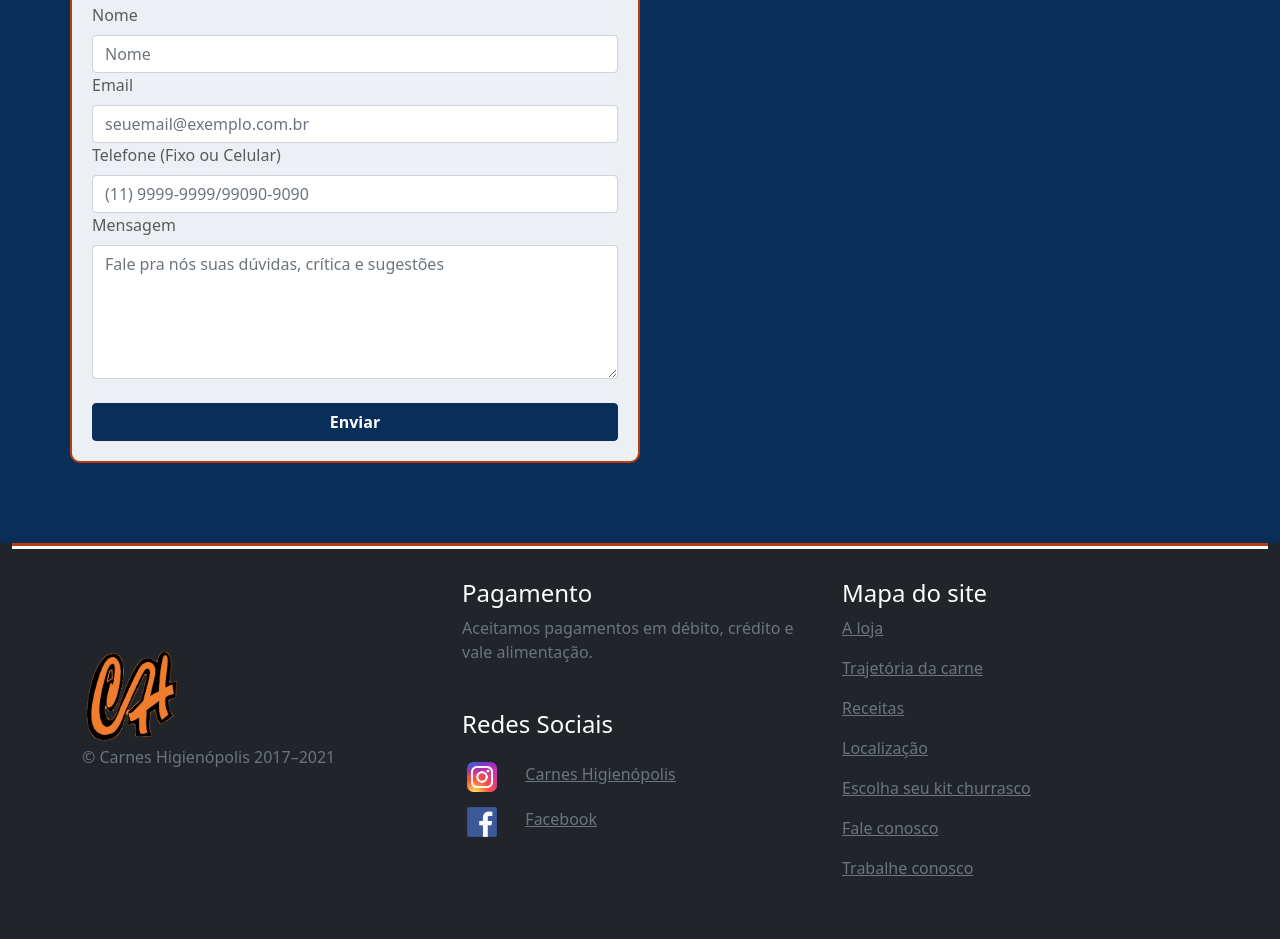
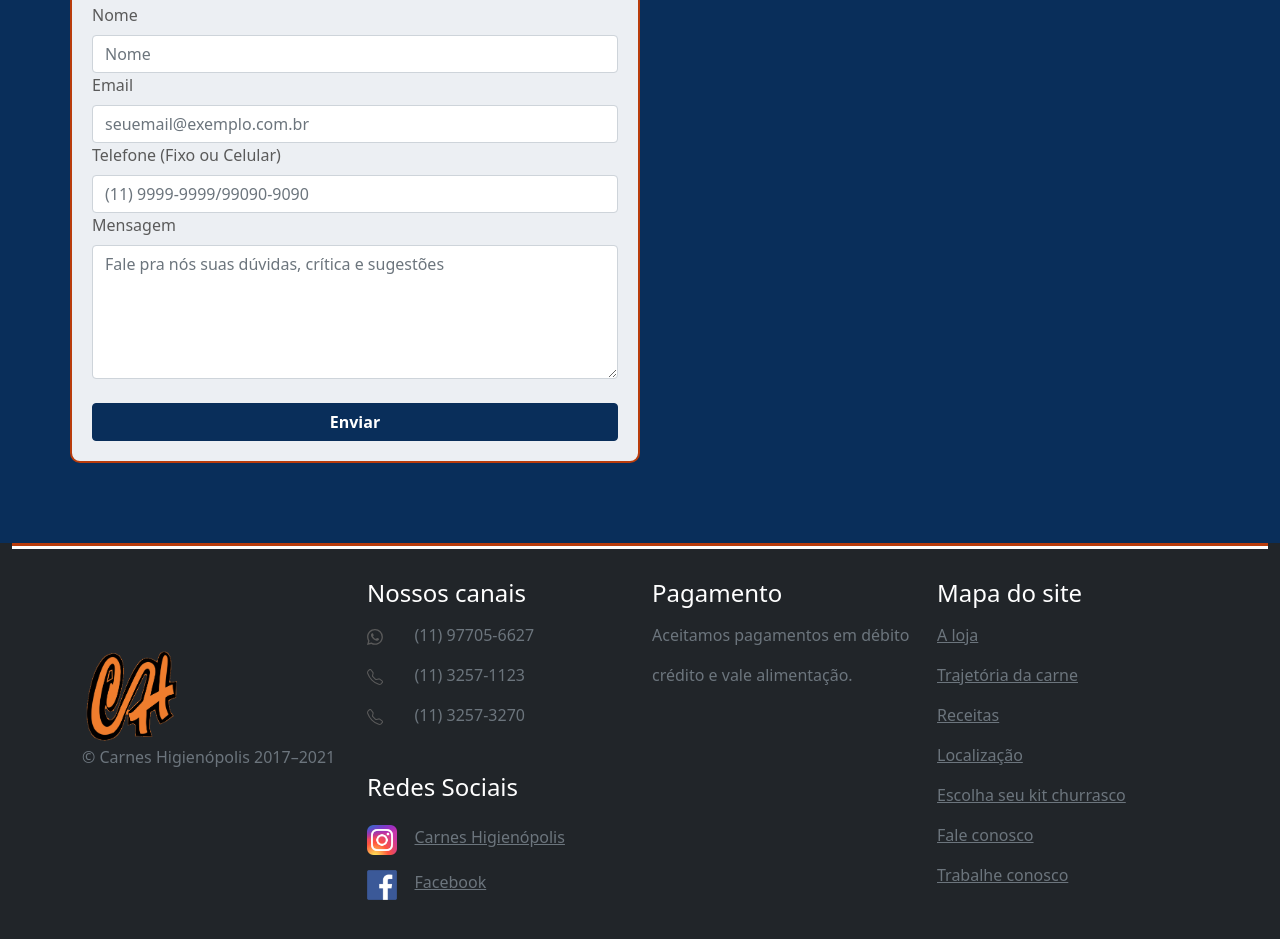
Before and after one commit to marcosalvesmacedo/site-carnes, a plain HTML site: page index.html in a window 1280 px wide. Shown: the part 4282-5221 px from the top of the page. Drawn offline with nearby package versions, Linux system fonts and the light colour scheme.

Commit message:
Ajuste de colunas no footer

```diff
--- a/css/styles.css
+++ b/css/styles.css
@@ -261,6 +261,12 @@ h1, h2, h4, span, p {
   height: 400px;
 }
 
+@media screen and (max-width: 767px) {
+  .footer-site {
+    height: 1100px;
+  }
+}
+
 /*
 ///////////////////////////////////////////////////////*/
 .modal-title {
--- a/index.html
+++ b/index.html
@@ -533,14 +533,37 @@
       <div class="belt-white-color"></div>
       <div class="container">
         <div class="row">
-          <div class="col-md-4">
+          <div class="col-md-3">
             <img class="margin-top-100px" src="assets/images/logo_novo.png" width="100px;" />
             <p class="text-muted">&copy; Carnes Higienópolis 2017–2021</p>
           </div>
-          <div class="col-md-4 ">
-            <div class="row">
-              <h4 class="margin-top-30px">Pagamento</h4>
-              <p class="text-muted">Aceitamos pagamentos em débito, crédito e vale alimentação.</p>
+          <div class="col-md-3">
+            <h4 class="margin-top-30px">Nossos canais</h4>
+            <div class="row margin-top-15px">
+              <div class="col-2">
+                <svg xmlns="http://www.w3.org/2000/svg" width="16" height="16" fill="currentColor" class="bi bi-whatsapp" viewBox="0 0 16 16">
+                  <path d="M13.601 2.326A7.854 7.854 0 0 0 7.994 0C3.627 0 .068 3.558.064 7.926c0 1.399.366 2.76 1.057 3.965L0 16l4.204-1.102a7.933 7.933 0 0 0 3.79.965h.004c4.368 0 7.926-3.558 7.93-7.93A7.898 7.898 0 0 0 13.6 2.326zM7.994 14.521a6.573 6.573 0 0 1-3.356-.92l-.24-.144-2.494.654.666-2.433-.156-.251a6.56 6.56 0 0 1-1.007-3.505c0-3.626 2.957-6.584 6.591-6.584a6.56 6.56 0 0 1 4.66 1.931 6.557 6.557 0 0 1 1.928 4.66c-.004 3.639-2.961 6.592-6.592 6.592zm3.615-4.934c-.197-.099-1.17-.578-1.353-.646-.182-.065-.315-.099-.445.099-.133.197-.513.646-.627.775-.114.133-.232.148-.43.05-.197-.1-.836-.308-1.592-.985-.59-.525-.985-1.175-1.103-1.372-.114-.198-.011-.304.088-.403.087-.088.197-.232.296-.346.1-.114.133-.198.198-.33.065-.134.034-.248-.015-.347-.05-.099-.445-1.076-.612-1.47-.16-.389-.323-.335-.445-.34-.114-.007-.247-.007-.38-.007a.729.729 0 0 0-.529.247c-.182.198-.691.677-.691 1.654 0 .977.71 1.916.81 2.049.098.133 1.394 2.132 3.383 2.992.47.205.84.326 1.129.418.475.152.904.129 1.246.08.38-.058 1.171-.48 1.338-.943.164-.464.164-.86.114-.943-.049-.084-.182-.133-.38-.232z"/>
+                </svg>
+              </div>
+              <div class="col-10">
+                <p class="text-muted">(11) 97705-6627</p>
+              </div>
+              <div class="col-2">
+                <svg xmlns="http://www.w3.org/2000/svg" width="16" height="16" fill="currentColor" class="bi bi-telephone" viewBox="0 0 16 16">
+                  <path d="M3.654 1.328a.678.678 0 0 0-1.015-.063L1.605 2.3c-.483.484-.661 1.169-.45 1.77a17.568 17.568 0 0 0 4.168 6.608 17.569 17.569 0 0 0 6.608 4.168c.601.211 1.286.033 1.77-.45l1.034-1.034a.678.678 0 0 0-.063-1.015l-2.307-1.794a.678.678 0 0 0-.58-.122l-2.19.547a1.745 1.745 0 0 1-1.657-.459L5.482 8.062a1.745 1.745 0 0 1-.46-1.657l.548-2.19a.678.678 0 0 0-.122-.58L3.654 1.328zM1.884.511a1.745 1.745 0 0 1 2.612.163L6.29 2.98c.329.423.445.974.315 1.494l-.547 2.19a.678.678 0 0 0 .178.643l2.457 2.457a.678.678 0 0 0 .644.178l2.189-.547a1.745 1.745 0 0 1 1.494.315l2.306 1.794c.829.645.905 1.87.163 2.611l-1.034 1.034c-.74.74-1.846 1.065-2.877.702a18.634 18.634 0 0 1-7.01-4.42 18.634 18.634 0 0 1-4.42-7.009c-.362-1.03-.037-2.137.703-2.877L1.885.511z"/>
+                </svg>
+              </div>
+              <div class="col-10">
+                <p class="text-muted">(11) 3257-1123</p>
+              </div>
+              <div class="col-2">
+                <svg xmlns="http://www.w3.org/2000/svg" width="16" height="16" fill="currentColor" class="bi bi-telephone" viewBox="0 0 16 16">
+                  <path d="M3.654 1.328a.678.678 0 0 0-1.015-.063L1.605 2.3c-.483.484-.661 1.169-.45 1.77a17.568 17.568 0 0 0 4.168 6.608 17.569 17.569 0 0 0 6.608 4.168c.601.211 1.286.033 1.77-.45l1.034-1.034a.678.678 0 0 0-.063-1.015l-2.307-1.794a.678.678 0 0 0-.58-.122l-2.19.547a1.745 1.745 0 0 1-1.657-.459L5.482 8.062a1.745 1.745 0 0 1-.46-1.657l.548-2.19a.678.678 0 0 0-.122-.58L3.654 1.328zM1.884.511a1.745 1.745 0 0 1 2.612.163L6.29 2.98c.329.423.445.974.315 1.494l-.547 2.19a.678.678 0 0 0 .178.643l2.457 2.457a.678.678 0 0 0 .644.178l2.189-.547a1.745 1.745 0 0 1 1.494.315l2.306 1.794c.829.645.905 1.87.163 2.611l-1.034 1.034c-.74.74-1.846 1.065-2.877.702a18.634 18.634 0 0 1-7.01-4.42 18.634 18.634 0 0 1-4.42-7.009c-.362-1.03-.037-2.137.703-2.877L1.885.511z"/>
+                </svg>
+              </div>
+              <div class="col-10">
+                <p class="text-muted">(11) 3257-3270</p>
+              </div>
             </div>
             <div class="row">
               <h4 class="margin-top-30px">Redes Sociais</h4>
@@ -558,8 +581,16 @@
               </div>
             </div>
           </div>
-          <div class="col-md-4 ">
+          <div class="col-md-3">
+             <h4 class="margin-top-30px">Pagamento</h4>
+            <div class="row margin-top-15px">
+              <p class="text-muted">Aceitamos pagamentos em débito</p>
+              <p class="text-muted">crédito e vale alimentação.</p>
+            </div>
+          </div>
+          <div class="col-md-3">
             <h4 class="margin-top-30px">Mapa do site</h4>
+              <div class="row margin-top-15px">
                 <p><a class="link-secondary link-menu" href="#loja">A loja</a></p>
                 <p><a class="link-secondary link-menu" href="#trajetoria">Trajetória da carne</a></p>
                 <p><a class="link-secondary link-menu" href="#receitas">Receitas</a></p>
@@ -567,7 +598,7 @@
                 <p><a class="link-secondary link-menu" href="#kitChurrasco">Escolha seu kit churrasco</a></p>
                 <p><a class="link-secondary link-menu" href="#faleConosco">Fale conosco</a></p>
                 <p><a class="link-secondary link-menu" href="#trabalheConosco">Trabalhe conosco</a></p>
-            </ul>
+              </div>
           </div>
         </div>
       </div>
```
